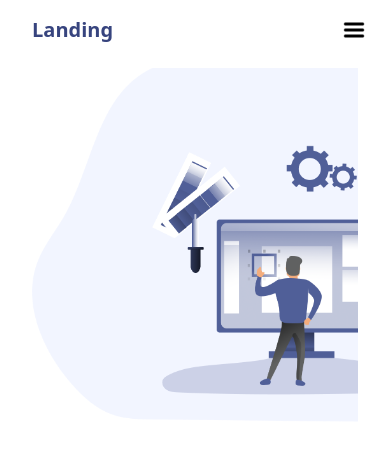
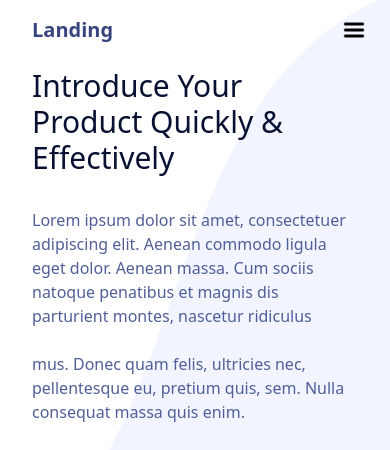
Before and after one commit to ruchikarunwal/ruchika-blue-pencil, a React (Vite) app: page / in a window 390 px wide. Shown: the top 450 px of the page. Built offline with nearby package versions, Linux system fonts and the light colour scheme.

Commit message:
moved designer image to asset folder

```diff
--- a/src/pages/Home.tsx
+++ b/src/pages/Home.tsx
@@ -1,4 +1,4 @@
-import designerImg from "../../public/designer_1.png";
+import designerImg from "../assets/designer_1.png";
 import imgThird from "../assets/img_3.jpg";
 import imgFourth from "../assets/img_4.jpg";
 import imgFifth from "../assets/img_5.jpg";
@@ -98,7 +98,12 @@ const Home = () => {
   const navigate = useNavigate();
   return (
     <>
-      <div className="flex flex-col bg-none lg:bg-[url('../../public/designer_1.png')] lg:bg-no-repeat lg:h-dvh lg:bg-right lg:bg-contain">
+      <div
+        style={{
+          backgroundImage: `url(${designerImg})`,
+        }}
+        className={`flex flex-col lg:bg-no-repeat lg:h-dvh lg:bg-right lg:bg-contain`}
+      >
         <NavBar />
 
         {/* Introduce Your Product Quickly & Effectively*/}
@@ -123,9 +128,6 @@ const Home = () => {
                 onClick={() => {}}
               />
             </div>
-          </div>
-          <div className="md:mt-14 lg:hidden ">
-            <img src={designerImg} className="object-contain" />
           </div>
         </div>
       </div>
```
Also changed, not shown: src/assets/designer_1.png (renamed from public/designer_1.png), 1 other file (tests, documents, lock files or other folders).
